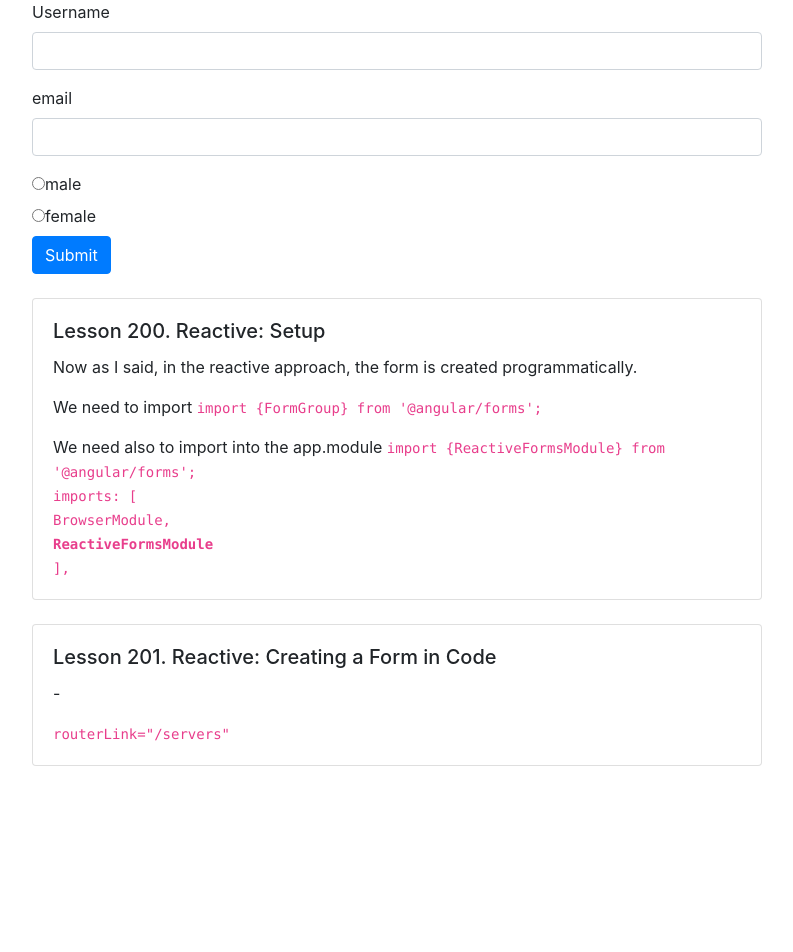
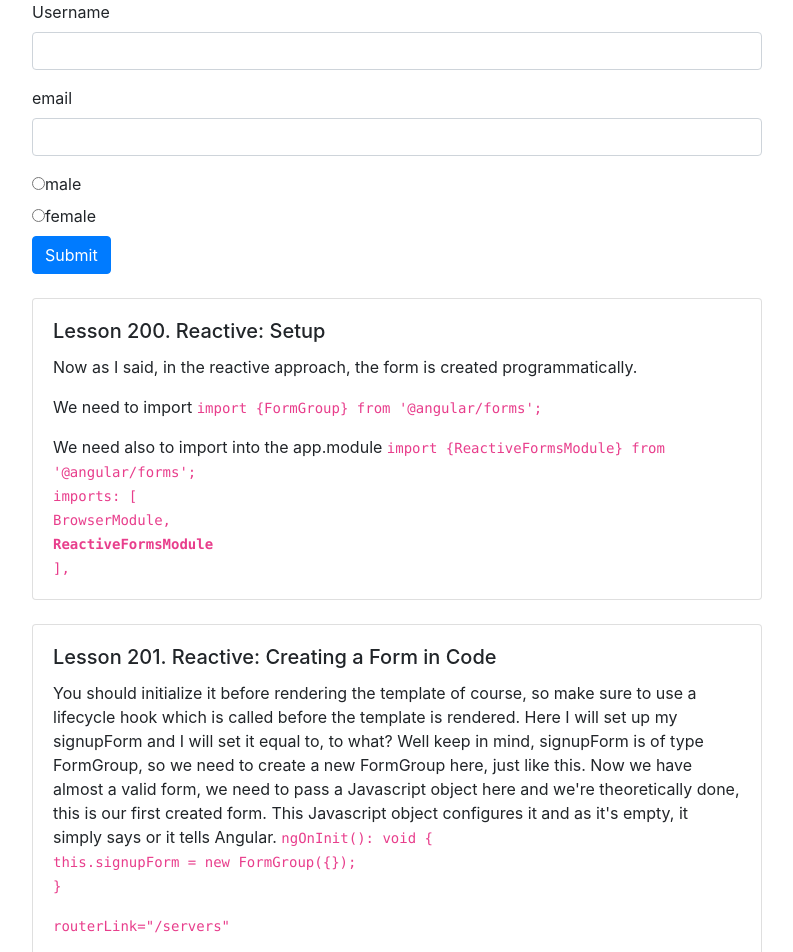
Before and after one commit to Sandro81/section15-reactive-setup-form, an Angular app: page / in a window 1280 px wide. Shown: the top 952 px of the page, without its empty margins (53-846 px from the left). Before the commit the page ends 800 px from the top, so only its background shows below. Built offline with nearby package versions, Linux system fonts and the light colour scheme.

Commit message:
section15 reactive setup form

```diff
--- a/src/app/app.component.html
+++ b/src/app/app.component.html
@@ -44,7 +44,9 @@
       <div class="card">
         <div class="card-body">
           <h5 class="card-title">Lesson 201. Reactive: Creating a Form in Code </h5>
-          <p class="card-text"> - </p>
+          <p class="card-text"> You should initialize it before rendering the template of course, so make sure to use a lifecycle hook which is called before the template is rendered. Here I will set up my signupForm and I will set it equal to, to what? Well keep in mind, signupForm is of type FormGroup, so we need to create a new FormGroup here, just like this. Now we have almost a valid form, we need to pass a Javascript object here and we're theoretically done, this is our first created form. This Javascript object configures it and as it's empty, it simply says or it tells Angular. <code>ngOnInit(): void &#123;<br>
+            this.signupForm = new FormGroup(&#123;});<br>
+            }</code></p>
           <p class="card-text"> <code>routerLink="/servers" </code></p>
         </div>
       </div>
--- a/src/app/app.component.ts
+++ b/src/app/app.component.ts
@@ -1,4 +1,4 @@
-import { Component } from '@angular/core';
+import {Component, OnInit} from '@angular/core';
 import {FormGroup} from '@angular/forms';
 
 @Component({
@@ -6,8 +6,12 @@ import {FormGroup} from '@angular/forms';
   templateUrl: './app.component.html',
   styleUrls: ['./app.component.css']
 })
-export class AppComponent {
+export class AppComponent implements OnInit{
   genders = ['male', 'female'];
   signupForm: FormGroup;
 
+  ngOnInit(): void {
+    this.signupForm = new FormGroup({});
+  }
+
 }
```
